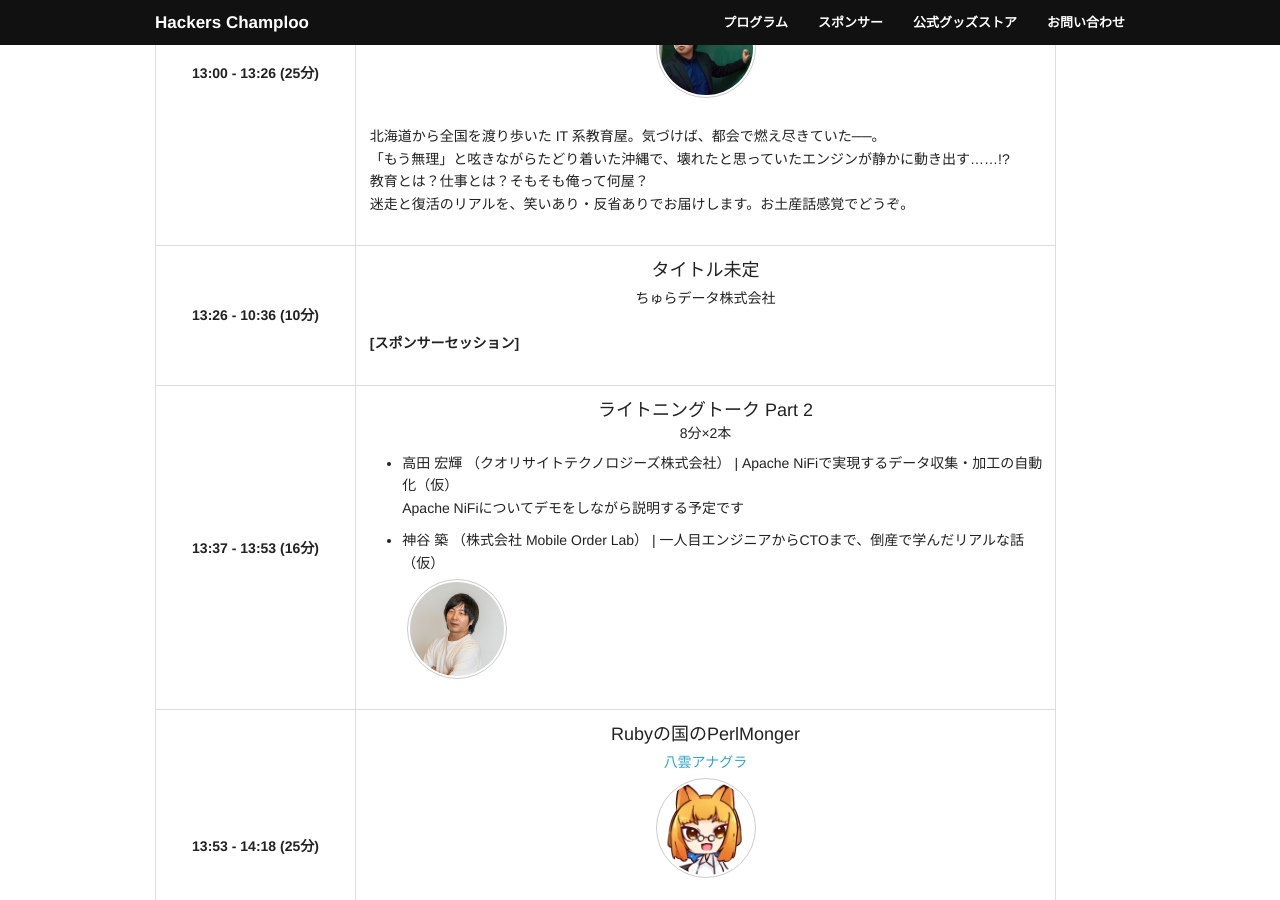
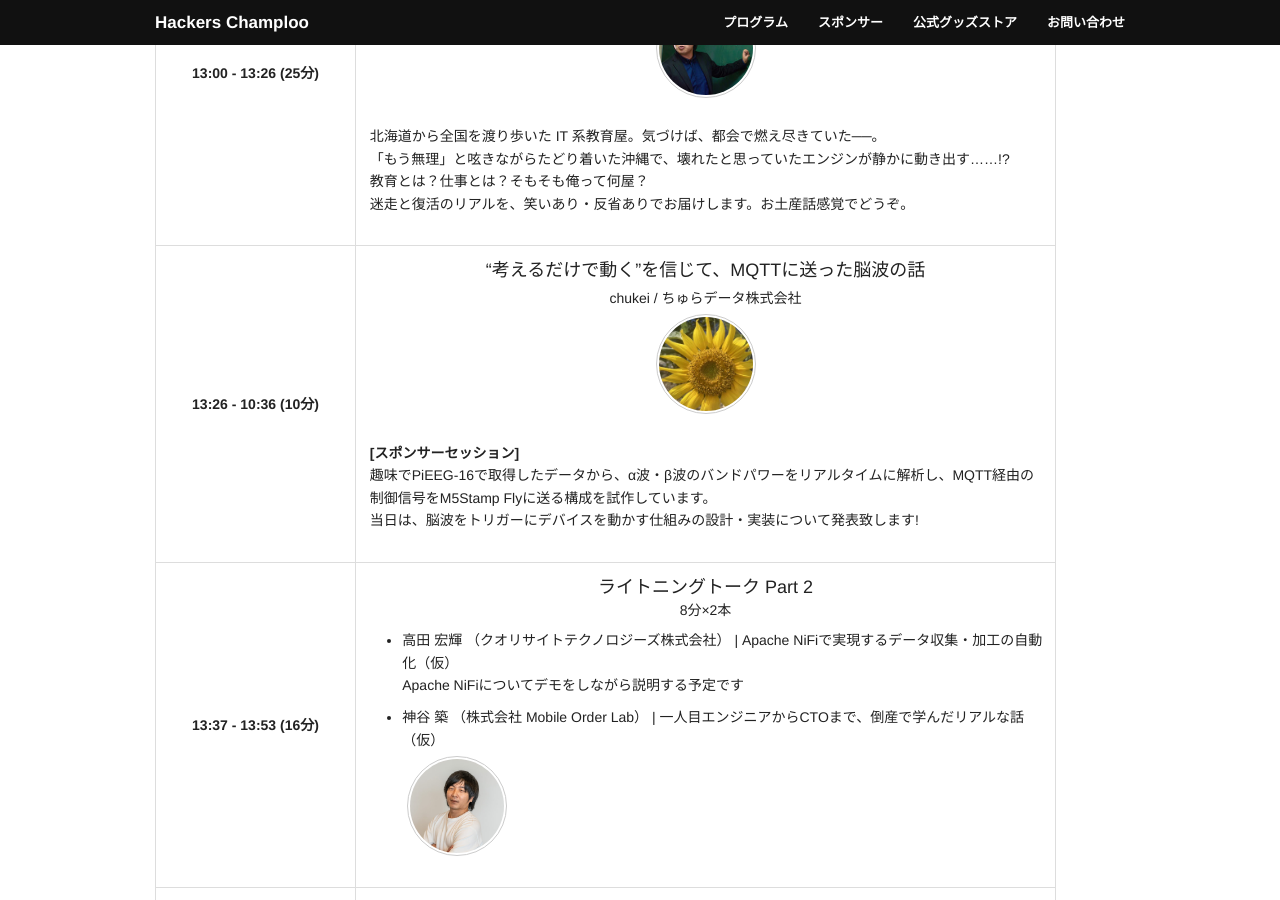
Before and after one commit to hackers-champloo/hackers-champloo.github.io, a Jekyll site: the page built from 2025/program.md, in a window 1280 px wide and 900 px high, scrolled down 2279 px. Built offline with Jekyll 4.4.1, drawn with Linux system fonts in a browser that asks for light colours; nearby versions of some CDN libraries.

Commit message:
ちゅらデータさんスポンサーセッション情報追加

```diff
--- a/2025/program.md
+++ b/2025/program.md
@@ -146,12 +146,15 @@ description: 2025年8月2日（土曜日）
       <tr>
         <th>13:26 - 10:36 (10分)</th>
         <td>
-          <p class="track-title">タイトル未定</p>
+          <p class="track-title">“考えるだけで動く”を信じて、MQTTに送った脳波の話</p>
           <p class="track-speaker">
-            ちゅらデータ株式会社<br/>
+            chukei / ちゅらデータ株式会社<br/>
+              <img class="speaker-photo" src="/img/2025/speakers/70129567.jpeg" />
             </p>
             <p class="track-description">
             <b>[スポンサーセッション]</b><br>
+            趣味でPiEEG‑16で取得したデータから、α波・β波のバンドパワーをリアルタイムに解析し、MQTT経由の制御信号をM5Stamp Flyに送る構成を試作しています。<br>
+            当日は、脳波をトリガーにデバイスを動かす仕組みの設計・実装について発表致します!
             </p>
         </td>
       </tr>
```
Also changed, not shown: img/2025/speakers/70129567.jpeg (added).
